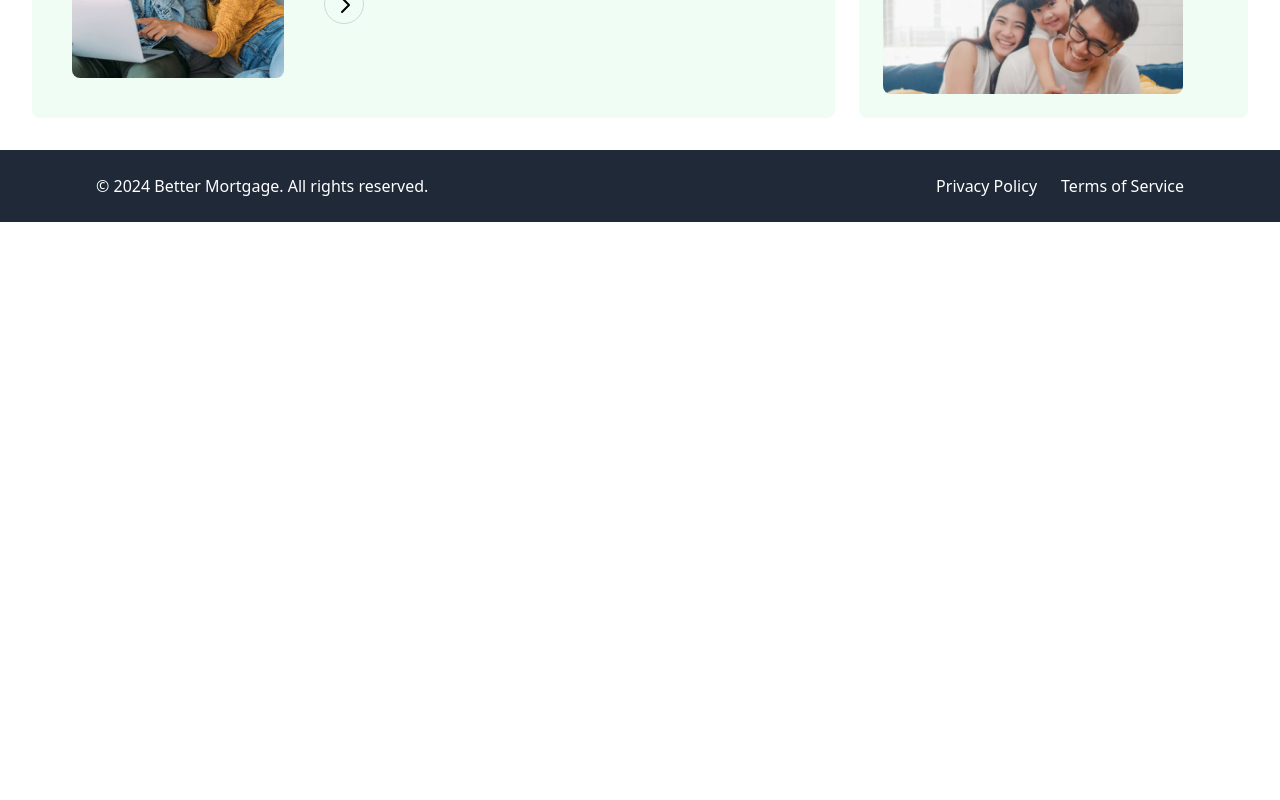
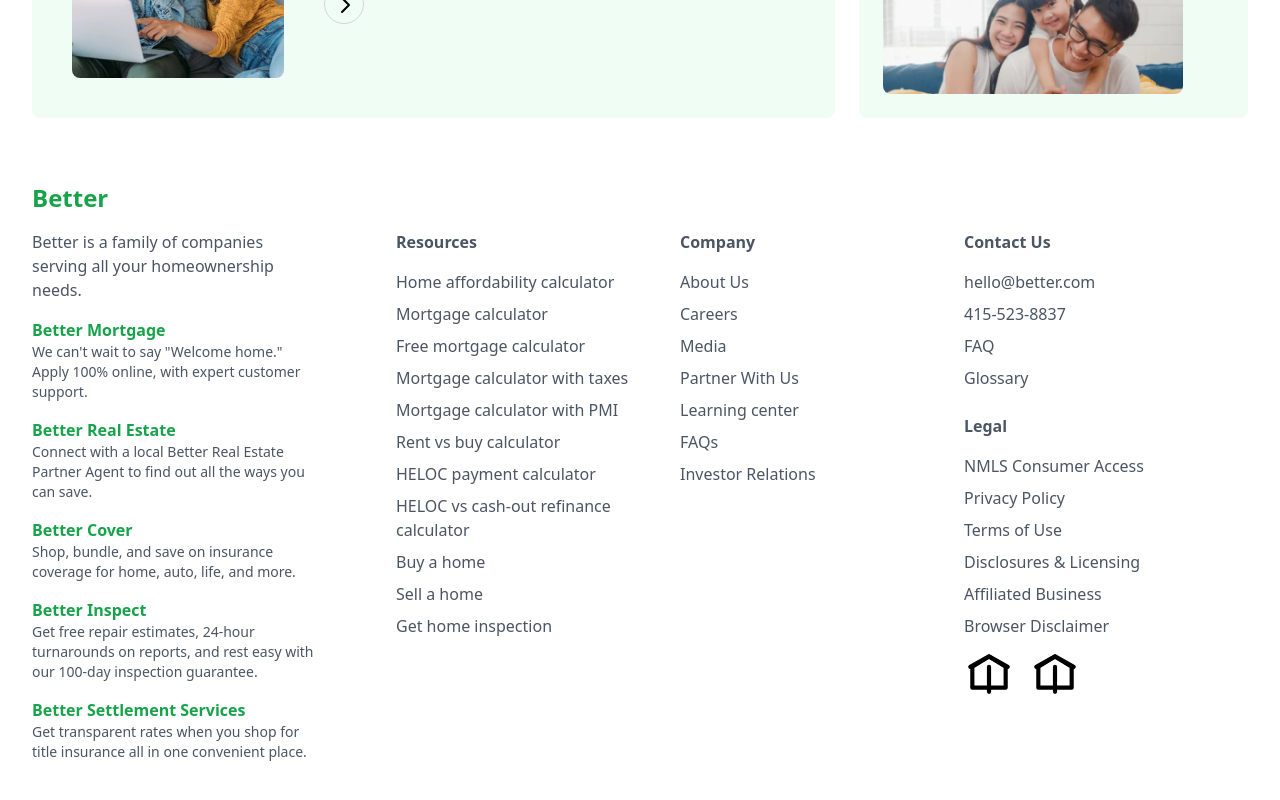
Before and after one commit to oyezaheer/better-clone, a Next.js app: page / in a window 1280 px wide. Shown: the part 2362-3162 px from the top of the page. Before the commit the page ends 2584 px from the top, so only its background shows below. Built offline with nearby package versions, Linux system fonts and the light colour scheme.

Commit message:
created footer

```diff
--- a/src/components/Home/Footer.tsx
+++ b/src/components/Home/Footer.tsx
@@ -1,18 +1,196 @@
-// components/Footer.tsx
+import Link from "next/link";
+import Image from "next/image";
+
 const Footer: React.FC = () => {
-    return (
-      <footer className="bg-gray-800 text-white py-6">
-        <div className="max-w-6xl mx-auto px-4 md:px-8">
-          <div className="flex justify-between items-center">
-            <p>&copy; {new Date().getFullYear()} Better Mortgage. All rights reserved.</p>
-            <ul className="flex space-x-6">
-              <li><a href="/privacy" className="hover:underline">Privacy Policy</a></li>
-              <li><a href="/terms" className="hover:underline">Terms of Service</a></li>
+  return (
+    <footer className="bg-white text-gray-600 py-8 px-4 md:px-8">
+
+      <div className="max-w-7xl mx-auto">
+
+
+        {/* Company Name */}
+        <h2 className="text-green-600 text-2xl font-bold mb-4">Better</h2>
+        <div className="flex flex-col md:flex-row md:justify-between">
+          {/* First Column: Company Info and Services */}
+          <div className="mb-8 md:mb-0 md:w-1/4">
+            <p className="mb-4">
+              Better is a family of companies serving all your homeownership needs.
+            </p>
+
+            {/* Services - visible on mobile, hidden on desktop */}
+            <div className="md:hidden">
+              <ServiceItem
+                title="Better Mortgage"
+                description='We can&apos;t wait to say "Welcome home." Apply 100% online, with expert customer support.'
+              />
+              <ServiceItem
+                title="Better Real Estate"
+                description="Connect with a local Better Real Estate Partner Agent to find out all the ways you can save."
+              />
+              <ServiceItem
+                title="Better Cover"
+                description="Shop, bundle, and save on insurance coverage for home, auto, life, and more."
+              />
+              <ServiceItem
+                title="Better Inspect"
+                description="Get free repair estimates, 24-hour turnarounds on reports, and rest easy with our 100-day inspection guarantee."
+              />
+              <ServiceItem
+                title="Better Settlement Services"
+                description="Get transparent rates when you shop for title insurance all in one convenient place."
+              />
+            </div>
+
+            {/* Services - hidden on mobile, visible on desktop */}
+            <div className="hidden md:block">
+              <ServiceItem
+                title="Better Mortgage"
+                description='We can&apos;t wait to say "Welcome home." Apply 100% online, with expert customer support.'
+              />
+              <ServiceItem
+                title="Better Real Estate"
+                description="Connect with a local Better Real Estate Partner Agent to find out all the ways you can save."
+              />
+              <ServiceItem
+                title="Better Cover"
+                description="Shop, bundle, and save on insurance coverage for home, auto, life, and more."
+              />
+              <ServiceItem
+                title="Better Inspect"
+                description="Get free repair estimates, 24-hour turnarounds on reports, and rest easy with our 100-day inspection guarantee."
+              />
+              <ServiceItem
+                title="Better Settlement Services"
+                description="Get transparent rates when you shop for title insurance all in one convenient place."
+              />
+            </div>
+          </div>
+
+          {/* Second Column: Resources */}
+          <div className="mb-8 lg:ml-20 md:mb-0 md:w-1/4">
+            <h3 className="font-bold mb-4">Resources</h3>
+            <ul className="space-y-2">
+              <FooterLink href="#" text="Home affordability calculator" />
+              <FooterLink href="#" text="Mortgage calculator" />
+              <FooterLink href="#" text="Free mortgage calculator" />
+              <FooterLink href="#" text="Mortgage calculator with taxes" />
+              <FooterLink href="#" text="Mortgage calculator with PMI" />
+              <FooterLink href="#" text="Rent vs buy calculator" />
+              <FooterLink href="#" text="HELOC payment calculator" />
+              <FooterLink
+                href="#"
+                text="HELOC vs cash-out refinance calculator"
+              />
+              <FooterLink href="#" text="Buy a home" />
+              <FooterLink href="#" text="Sell a home" />
+              <FooterLink href="#" text="Get home inspection" />
+            </ul>
+          </div>
+
+          {/* Third Column: Company */}
+          <div className="mb-8 md:mb-0 md:w-1/4">
+            <h3 className="font-bold mb-4">Company</h3>
+            <ul className="space-y-2">
+              <FooterLink href="#" text="About Us" />
+              <FooterLink href="#" text="Careers" />
+              <FooterLink href="#" text="Media" />
+              <FooterLink href="#" text="Partner With Us" />
+              <FooterLink href="#" text="Learning center" />
+              <FooterLink href="#" text="FAQs" />
+              <FooterLink href="#" text="Investor Relations" />
+            </ul>
+          </div>
+
+          {/* Fourth Column: Contact Us and Legal */}
+          <div className="md:w-1/4">
+            <h3 className="font-bold mb-4">Contact Us</h3>
+            <ul className="space-y-2">
+              <li>
+                <a href="mailto:hello@better.com" className="hover:text-green-600">
+                  hello@better.com
+                </a>
+              </li>
+              <li>415-523-8837</li>
+              <li>
+                <Link href="#" className="hover:text-green-600">
+                  FAQ
+                </Link>
+              </li>
+              <li>
+                <Link href="#" className="hover:text-green-600">
+                  Glossary
+                </Link>
+              </li>
+            </ul>
+            <h3 className="font-bold mt-6 mb-4">Legal</h3>
+            <ul className="space-y-2">
+              <FooterLink href="#" text="NMLS Consumer Access" />
+              <FooterLink href="#" text="Privacy Policy" />
+              <FooterLink href="#" text="Terms of Use" />
+              <FooterLink href="#" text="Disclosures & Licensing" />
+              <FooterLink href="#" text="Affiliated Business" />
+              <FooterLink href="#" text="Browser Disclaimer" />
+              <div className="mt-8 flex  space-x-4">
+                {/* Equal Housing Lender SVG */}
+                <svg
+                  xmlns="http://www.w3.org/2000/svg"
+                  width="50"
+                  height="50"
+                  viewBox="0 0 24 24"
+                  fill="none"
+                  stroke="currentColor"
+                  strokeWidth="2"
+                  strokeLinecap="round"
+                  strokeLinejoin="round"
+                  className="text-black"
+                >
+                  <path d="M20 20V10l-8-5-8 5v10h16z"></path>
+                  <path d="M3 10l9-5 9 5"></path>
+                  <path d="M12 22V10"></path>
+                </svg>
+
+                {/* Equal Housing Opportunity SVG */}
+                <svg
+                  xmlns="http://www.w3.org/2000/svg"
+                  width="50"
+                  height="50"
+                  viewBox="0 0 24 24"
+                  fill="none"
+                  stroke="currentColor"
+                  strokeWidth="2"
+                  strokeLinecap="round"
+                  strokeLinejoin="round"
+                  className="text-black"
+                >
+                  <path d="M20 20V10l-8-5-8 5v10h16z"></path>
+                  <path d="M3 10l9-5 9 5"></path>
+                  <path d="M12 22V10"></path>
+                </svg>
+              </div>
             </ul>
           </div>
         </div>
-      </footer>
-    );
-  };
+      </div>
+    </footer>
+  );
+};
 
-  export default Footer;
+const ServiceItem: React.FC<{ title: string; description: string }> = ({
+  title,
+  description,
+}) => (
+  <div className="mb-4">
+    <h3 className="font-bold text-green-600">{title}</h3>
+    <p className="text-sm">{description}</p>
+  </div>
+);
+
+const FooterLink: React.FC<{ href: string; text: string }> = ({ href, text }) => (
+  <li>
+    <Link href={href} className="hover:text-green-600">
+      {text}
+    </Link>
+  </li>
+);
+
+export default Footer;
```
